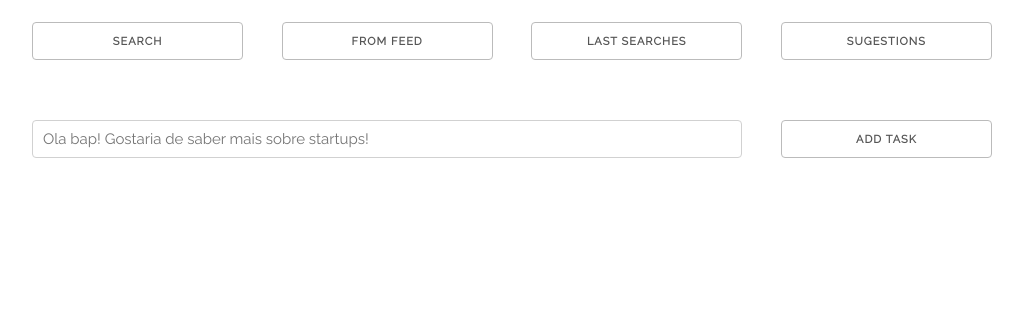
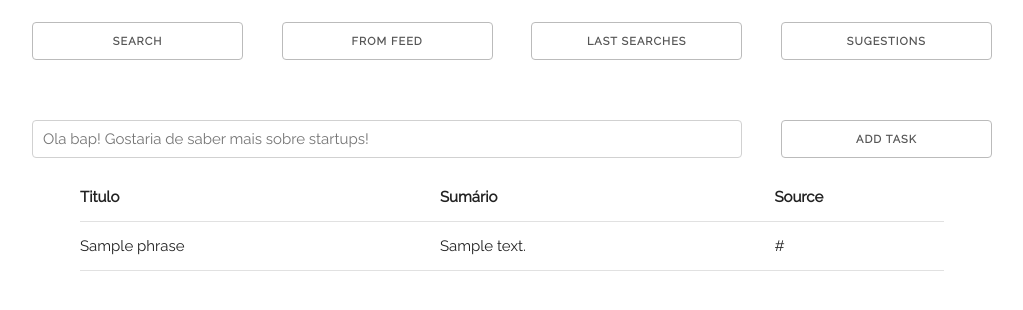
Before and after one commit to Emiliandro/mpes-bap, a Flask app: template product/templates/demonstration.html in a window 1280 px wide. Shown: the part 298-608 px from the top of the page, without its empty margins (128-1151 px from the left). Run offline with Flask 3, Linux system fonts and the light colour scheme; the template is opened without the code that fills it: most values are stand-ins (such as "Sample title", 1, 10 or a date in 2020).

Commit message:
chore: ddg poc - add search fun at suggestions and feed

```diff
--- a/product/app.py
+++ b/product/app.py
@@ -6,6 +6,9 @@ from utils.NonRepudiationDB import Nonr
 from utils.CachedMessagesDB import CachedMessagesDB as cmDB
 from utils.FeedManager import get_if_contain, get_categories, RawMessage
 from duckduckgo_search import ddg_suggestions, ddg
+from markupsafe import escape
+
+title = "Bem vindo ao Bap 🤖"
 
 # Using Flask due its dependencies with MarkupSafe and ItsDangerous
 # MarkupSafe comes with Jinja. It escapes untrusted input when rendering
@@ -55,17 +58,15 @@ non_repudiations = nr_helper.getAll()
 @app.route('/', methods=['POST', 'GET'])
 def index():
     if request.method == 'POST':
-        return do_update_nonR(request)
+        return do_update_nonR(request.form['content'])
     else:
         raw_imports = ri_helper.getAll()
         non_repudiations = nr_helper.getAll()
 
-    title = "Bem vindo ao Bap 🤖"
-    return render_template('demonstration.html',title=title, non_repudiations=non_repudiations,raw_imports=raw_imports,suggestions=list_suggestions)
+    return render_template('demonstration.html',title=title, non_repudiations=non_repudiations,raw_imports=raw_imports,suggestions=list_suggestions,phrases=[])
 
-def do_update_nonR(request):
-    task_content = request.form['content']
-    new_nr = Nonr(summary=task_content)
+def do_update_nonR(research):
+    new_nr = Nonr(summary=research)
     try:
         nr_helper.append(new_nr)
         return redirect('/')
@@ -108,9 +109,15 @@ def get_categorie_cached_messages():
 
 def phrase_to_search(value):
     phrase_to_results = ddg(value, region='pt-br', safesearch='on', time='y')
-    print(phrase_to_results)
+    return phrase_to_results
 
-phrase_to_search("Vai viajar? Confira orientações da PRF para prevenir acidentes nas estradas")
+@app.route('/phrase/<phrase>')
+def search_for(phrase):
+    do_update_nonR(phrase)
+    raw_imports = ri_helper.getAll()
+    non_repudiations = nr_helper.getAll()
+    phrases = phrase_to_search(phrase)
+    return render_template('demonstration.html',title=title, non_repudiations=non_repudiations,raw_imports=raw_imports,suggestions=list_suggestions,phrases=phrases)
 
 # MISC -----------------
 
--- a/product/templates/demonstration.html
+++ b/product/templates/demonstration.html
@@ -24,6 +24,24 @@
                 <input class=" three columns" type="submit" value="Add Task">
             </form>
         </div>
+
+        <div id="desmonstrative_results">
+            <table id="last_imports" style="width: 90%; margin-left: 5%;">
+                <tr>
+                    <th>Titulo</th>
+                    <th>Sumário</th>
+                    <th>Source</th>
+                </tr>
+            {% for phrase in phrases %}
+            <tr>
+                <td>{{ phrase['title'] }}</td>
+                <td>{{ phrase['body'] }}</td>
+                <td>{{ phrase['href'] }}</td>
+            </tr>
+            {% endfor %}
+            </table>
+        </div>
+
     </div>
 
     <div id="tab-rawi" class="tabcontent" style="display: none;">
@@ -42,7 +60,7 @@
             <td>{{ raw_import.summary }} </td>
             <td>{{ raw_import.categorie }} </td>
             <td>{{ raw_import.source }}  </td>
-            <td> <a>Buscar</a></td>
+            <td> <a href="/phrase/{{raw_import.summary}}" >Buscar</a></td>
         </tr>
         {% endfor %}
         </table>
@@ -51,7 +69,7 @@
     <div id="tab-suggestions" class="tabcontent"  style="display: none;">
         <ul class="suggestions-list">
             {% for suggestion in suggestions %}
-            <li><button>{{ suggestion }}</button></li>
+            <li><button><a href="/phrase/{{suggestion}}" >{{ suggestion }}</a></button></li>
             {% endfor %}
         </ul>
 
```
